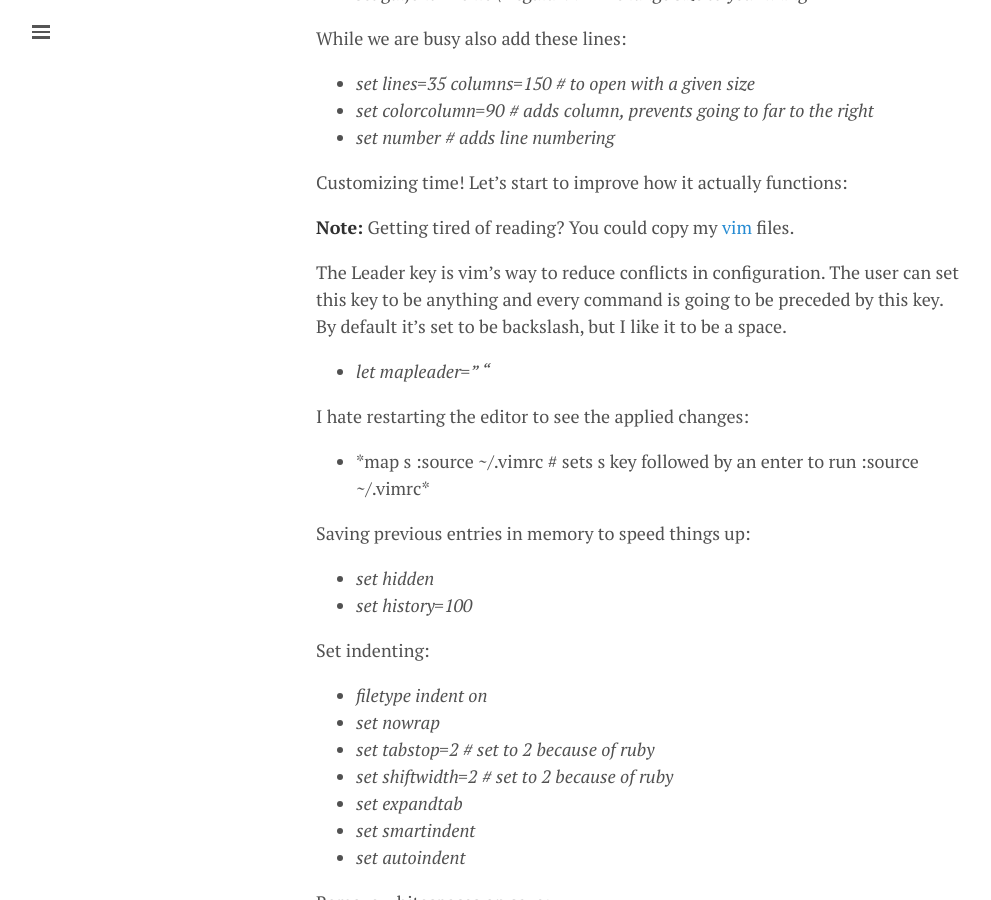
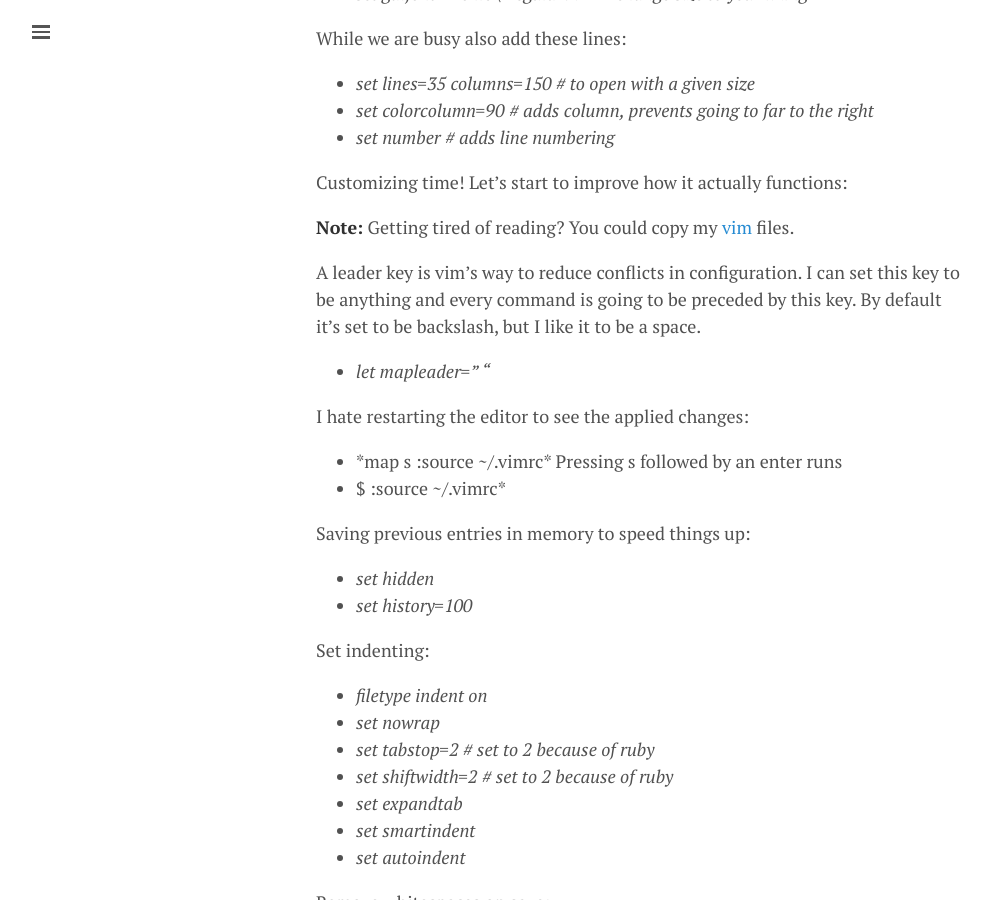
Before and after one commit to lgeurts/lgeurts.github.io, a Jekyll site: the page built from _posts/2017-07-11-bunsenlabs-linux-setup-notes-for dell-inspiron-6000.md, in a window 1280 px wide and 900 px high, scrolled down 6173 px. Shown: the whole window, without its empty margins (0-991 px from the left). Built offline with Jekyll 4.4.1, drawn with Linux system fonts in a browser that asks for light colours; nearby versions of some CDN libraries; comment, search, counter and statistics services are not loaded.

Commit message:
Update 2017-07-11-bunsenlabs-linux-setup-notes-for dell-inspiron-6000.md

```diff
--- a/_posts/2017-07-11-bunsenlabs-linux-setup-notes-for dell-inspiron-6000.md
+++ b/_posts/2017-07-11-bunsenlabs-linux-setup-notes-for dell-inspiron-6000.md
@@ -201,13 +201,15 @@ Customizing time! Let’s start to improve how it actually functions:
 
 **Note:** Getting tired of reading? You could copy my [vim](https://github.com/lgeurts/BunsenLabs-Setup/tree/master/.vim) files.
 
-The Leader key is vim’s way to reduce conflicts in configuration. The user can set this key to be anything and every command is going to be preceded by this key. By default it’s set to be backslash, but I like it to be a space.
+A leader key is vim’s way to reduce conflicts in configuration. I can set this key to be anything and every command is going to be preceded by this key. By default it’s set to be backslash, but I like it to be a space.
 
 - *let mapleader=" "*
 
 I hate restarting the editor to see the applied changes:
 
-- *map <leader>s :source ~/.vimrc<CR> # sets s key followed by an enter to run :source ~/.vimrc*
+- *map <leader>s :source ~/.vimrc<CR>*
+Pressing s followed by an enter runs
+ - $ :source ~/.vimrc*
 
 Saving previous entries in memory to speed things up:
 
```
